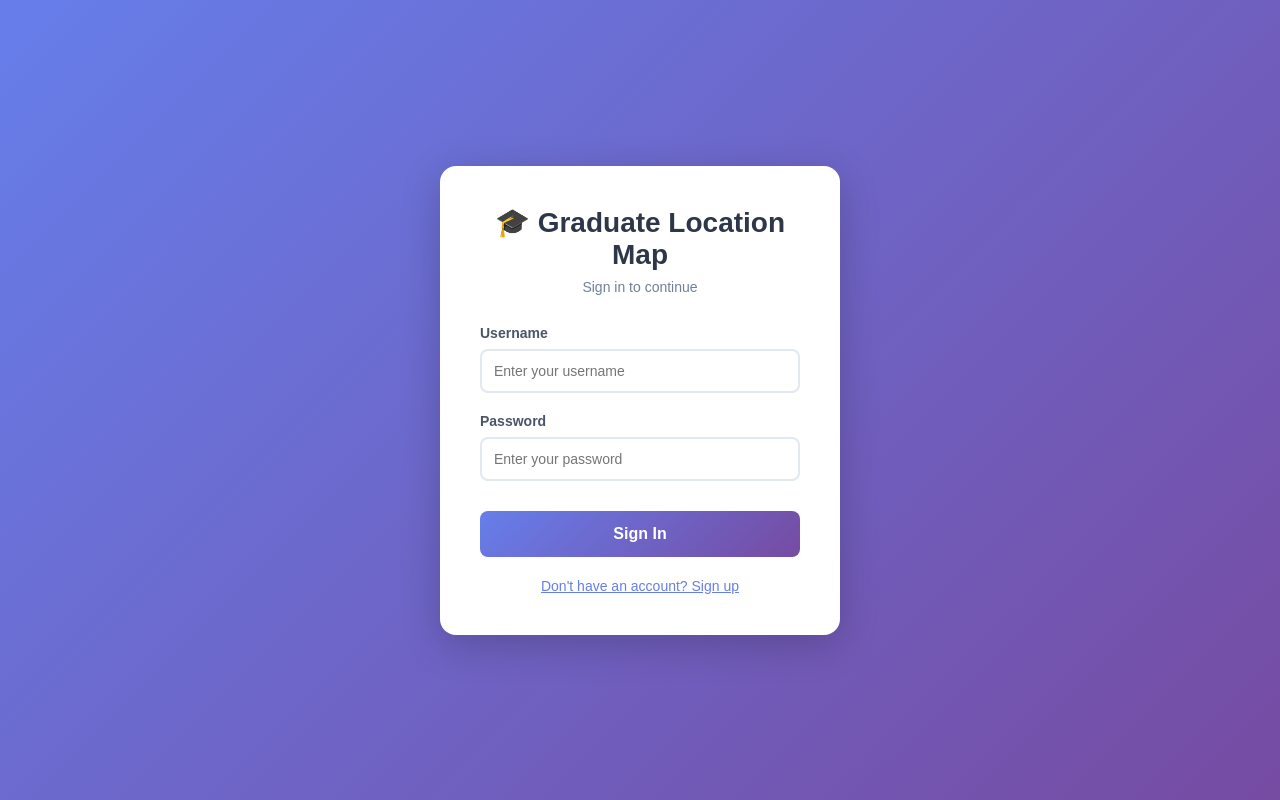
After one commit to Runook/166-proj1-3, a Flask app: template webserver/templates/login.html in a window 1280 px wide. The commit adds this page. Run offline with Flask 3, Linux system fonts and the light colour scheme; the template is opened without the code that fills it, so the values that code supplies are empty; parts of the project's set-up code (start-up, migrations or seed data) failed here and were passed over.

Commit message:
sign in and sign up

```diff
--- a/webserver/requirements.txt
+++ b/webserver/requirements.txt
@@ -2,3 +2,4 @@ Flask==3.1.2
 SQLAlchemy==2.0.43
 psycopg2-binary==2.9.10
 click==8.3.0
+werkzeug==3.1.2
--- a/webserver/server.py
+++ b/webserver/server.py
@@ -12,10 +12,14 @@ import os
 # accessible as a variable in index.html:
 from sqlalchemy import *
 from sqlalchemy.pool import NullPool
-from flask import Flask, request, render_template, g, redirect, Response, abort
+from flask import Flask, request, render_template, g, redirect, Response, abort, session
+from werkzeug.security import generate_password_hash, check_password_hash
 
 tmpl_dir = os.path.join(os.path.dirname(os.path.abspath(__file__)), 'templates')
 app = Flask(__name__, template_folder=tmpl_dir)
+
+# Secret key for session management (change this to a random string in production)
+app.secret_key = 'your-secret-key-change-this-in-production'
 
 
 #
@@ -43,20 +47,30 @@ DATABASEURI = f"postgresql://{DATABASE_USERNAME}:{DATABASE_PASSWRD}@{DATABASE_HO
 engine = create_engine(DATABASEURI, poolclass=NullPool)
 
 #
-# Example of running queries in your database
-# Note: Commented out since we're using existing database tables
+# Initialize user table if it doesn't exist
+# This creates a users table in the jc6292 schema for authentication
 #
-# with engine.connect() as conn:
-# 	create_table_command = """
-# 	CREATE TABLE IF NOT EXISTS test (
-# 		id serial,
-# 		name text
-# 	)
-# 	"""
-# 	res = conn.execute(text(create_table_command))
-# 	insert_table_command = """INSERT INTO test(name) VALUES ('grace hopper'), ('alan turing'), ('ada lovelace')"""
-# 	res = conn.execute(text(insert_table_command))
-# 	conn.commit()
+def init_user_table():
+	"""Create user table if it doesn't exist"""
+	try:
+		with engine.connect() as conn:
+			create_user_table = """
+			CREATE TABLE IF NOT EXISTS jc6292.app_user (
+				user_id SERIAL PRIMARY KEY,
+				username VARCHAR(50) UNIQUE NOT NULL,
+				email VARCHAR(100),
+				password_hash VARCHAR(255) NOT NULL,
+				created_at TIMESTAMP DEFAULT CURRENT_TIMESTAMP
+			)
+			"""
+			conn.execute(text(create_user_table))
+			conn.commit()
+			print("✅ User table initialized")
+	except Exception as e:
+		print(f"⚠️  User table initialization: {e}")
+
+# Initialize user table on startup
+init_user_table()
 
 
 @app.before_request
@@ -68,6 +82,11 @@ def before_request():
 
 	The variable g is globally accessible.
 	"""
+	# Don't connect to database for static files or login GET requests
+	if request.endpoint in ['static'] or (request.endpoint == 'login' and request.method == 'GET'):
+		g.conn = None
+		return
+
 	try:
 		g.conn = engine.connect()
 	except:
@@ -106,6 +125,10 @@ def index():
 	Main page - Graduate Location Map
 	Shows all graduates on a map with filtering options
 	"""
+	# Check if user is logged in
+	if 'username' not in session:
+		return redirect('/login')
+
 	# Get filter parameters
 	club_filter = request.args.get('club_id', '')
 	year_filter = request.args.get('year', '')
@@ -183,7 +206,8 @@ def index():
 	cursor.close()
 
 	context = dict(clubs=clubs, years=years, graduates=graduates,
-	               club_filter=club_filter, year_filter=year_filter)
+	               club_filter=club_filter, year_filter=year_filter,
+	               username=session.get('username'))
 	return render_template("index.html", **context)
 
 # Add student page - shows form
@@ -305,10 +329,103 @@ def another():
 	return render_template("another.html")
 
 
-@app.route('/login')
+# Login page - show login form
+@app.route('/login', methods=['GET'])
 def login():
-	abort(401)
-	this_is_never_executed()
+	"""Show login page"""
+	return render_template("login.html")
+
+
+# Login/Register - handle form submission
+@app.route('/login', methods=['POST'])
+def login_post():
+	"""Handle login or registration with database"""
+	username = request.form.get('username', '').strip()
+	password = request.form.get('password', '')
+	email = request.form.get('email', '').strip()
+	action = request.form.get('action', 'signin')
+
+	if not username or not password:
+		return render_template("login.html", error="Please enter username and password")
+
+	if g.conn is None:
+		return render_template("login.html", error="Database connection error. Please try again.")
+
+	try:
+		if action == 'signup':
+			# Registration: Validate inputs
+			if not email:
+				return render_template("login.html", error="Email is required for registration.")
+
+			# Check if username already exists
+			check_user_query = "SELECT user_id FROM jc6292.app_user WHERE username = :username"
+			cursor = g.conn.execute(text(check_user_query), {'username': username})
+			existing_user = cursor.fetchone()
+			cursor.close()
+
+			if existing_user:
+				return render_template("login.html", error="Username already exists. Please choose another one.")
+
+			# Check if email already exists
+			check_email_query = "SELECT user_id FROM jc6292.app_user WHERE email = :email"
+			cursor = g.conn.execute(text(check_email_query), {'email': email})
+			existing_email = cursor.fetchone()
+			cursor.close()
+
+			if existing_email:
+				return render_template("login.html", error="Email already registered. Please use a different email.")
+
+			# Hash password and insert new user
+			password_hash = generate_password_hash(password)
+			insert_user_query = """
+				INSERT INTO jc6292.app_user (username, email, password_hash)
+				VALUES (:username, :email, :password_hash)
+			"""
+			g.conn.execute(text(insert_user_query), {
+				'username': username,
+				'email': email,
+				'password_hash': password_hash
+			})
+			g.conn.commit()
+
+			# Auto-login after registration
+			session['username'] = username
+			if email:
+				session['email'] = email
+			return redirect('/')
+
+		else:  # signin
+			# Login: Verify username and password
+			user_query = "SELECT user_id, username, email, password_hash FROM jc6292.app_user WHERE username = :username"
+			cursor = g.conn.execute(text(user_query), {'username': username})
+			user = cursor.fetchone()
+			cursor.close()
+
+			if not user:
+				return render_template("login.html", error="Invalid username or password.")
+
+			# Verify password
+			if check_password_hash(user[3], password):  # user[3] is password_hash
+				session['username'] = user[1]  # user[1] is username
+				if user[2]:  # user[2] is email
+					session['email'] = user[2]
+				return redirect('/')
+			else:
+				return render_template("login.html", error="Invalid username or password.")
+
+	except Exception as e:
+		print(f"Error in login/register: {e}")
+		import traceback
+		traceback.print_exc()
+		return render_template("login.html", error="An error occurred. Please try again.")
+
+
+# Logout
+@app.route('/logout')
+def logout():
+	"""Logout user"""
+	session.pop('username', None)
+	return redirect('/login')
 
 
 if __name__ == "__main__":
--- a/webserver/templates/index.html
+++ b/webserver/templates/index.html
@@ -65,6 +65,10 @@
     </div>
 
     <div class="controls">
+        <div style="display: flex; align-items: center; gap: 10px;">
+            <span style="font-weight: 600;">👋 Welcome, {{username}}!</span>
+        </div>
+
         <form method="GET" action="/" style="display: flex; gap: 20px; align-items: center; flex: 1;">
             <div>
                 <label>🏛️ Club:</label>
@@ -91,6 +95,7 @@
 
         <a href="/add_club" class="btn btn-green">🏛️ Add Club</a>
         <a href="/add_student" class="btn btn-blue">👤 Add Student</a>
+        <a href="/logout" class="btn" style="background: rgba(255,255,255,0.2); color: #333; border: 1px solid #ddd;">Logout</a>
     </div>
 
     <div id="map"></div>
--- /dev/null
+++ b/webserver/templates/login.html
@@ -0,0 +1,186 @@
+<!DOCTYPE html>
+<html lang="en">
+<head>
+    <meta charset="UTF-8">
+    <meta name="viewport" content="width=device-width, initial-scale=1.0">
+    <title>Login - Graduate Location Map</title>
+    <style>
+        * {
+            margin: 0;
+            padding: 0;
+            box-sizing: border-box;
+        }
+
+        body {
+            font-family: Arial, sans-serif;
+            background: linear-gradient(135deg, #667eea 0%, #764ba2 100%);
+            min-height: 100vh;
+            display: flex;
+            align-items: center;
+            justify-content: center;
+        }
+
+        .login-container {
+            background: white;
+            border-radius: 16px;
+            box-shadow: 0 10px 40px rgba(0, 0, 0, 0.2);
+            width: 90%;
+            max-width: 400px;
+            padding: 40px;
+        }
+
+        .login-header {
+            text-align: center;
+            margin-bottom: 30px;
+        }
+
+        .login-header h1 {
+            font-size: 28px;
+            color: #2d3748;
+            margin-bottom: 8px;
+        }
+
+        .login-header p {
+            color: #718096;
+            font-size: 14px;
+        }
+
+        .form-group {
+            margin-bottom: 20px;
+        }
+
+        label {
+            display: block;
+            margin-bottom: 8px;
+            font-weight: 600;
+            font-size: 14px;
+            color: #4a5568;
+        }
+
+        input {
+            width: 100%;
+            padding: 12px;
+            border: 2px solid #e2e8f0;
+            border-radius: 8px;
+            font-size: 14px;
+        }
+
+        input:focus {
+            outline: none;
+            border-color: #667eea;
+            box-shadow: 0 0 0 3px rgba(102, 126, 234, 0.1);
+        }
+
+        .login-button {
+            width: 100%;
+            padding: 14px;
+            background: linear-gradient(135deg, #667eea 0%, #764ba2 100%);
+            color: white;
+            border: none;
+            border-radius: 8px;
+            font-size: 16px;
+            font-weight: 600;
+            cursor: pointer;
+            margin-top: 10px;
+        }
+
+        .login-button:hover {
+            opacity: 0.9;
+            transform: translateY(-2px);
+        }
+
+        .error-message {
+            background: #fed7d7;
+            color: #c53030;
+            padding: 12px;
+            border-radius: 8px;
+            font-size: 14px;
+            margin-bottom: 20px;
+            border-left: 4px solid #c53030;
+        }
+
+        .demo-hint {
+            margin-top: 20px;
+            text-align: center;
+            padding: 12px;
+            background: #edf2f7;
+            border-radius: 8px;
+            font-size: 12px;
+            color: #4a5568;
+        }
+    </style>
+</head>
+<body>
+    <div class="login-container">
+        <div class="login-header">
+            <h1>🎓 Graduate Location Map</h1>
+            <p id="subtitle">Sign in to continue</p>
+        </div>
+
+        {% if error %}
+        <div class="error-message">{{ error }}</div>
+        {% endif %}
+
+        <form method="POST" action="/login" id="authForm">
+            <div class="form-group" id="emailGroup" style="display: none;">
+                <label for="email">Email</label>
+                <input type="email" id="email" name="email" placeholder="Enter your email">
+            </div>
+
+            <div class="form-group">
+                <label for="username">Username</label>
+                <input type="text" id="username" name="username" required placeholder="Enter your username">
+            </div>
+
+            <div class="form-group">
+                <label for="password">Password</label>
+                <input type="password" id="password" name="password" required placeholder="Enter your password">
+            </div>
+
+            <input type="hidden" name="action" id="actionInput" value="signin">
+            <button type="submit" class="login-button" id="submitBtn">Sign In</button>
+        </form>
+
+        <div style="text-align: center; margin-top: 20px;">
+            <button onclick="toggleMode()" style="background: none; border: none; color: #667eea; text-decoration: underline; cursor: pointer; font-size: 14px;" id="toggleBtn">
+                Don't have an account? Sign up
+            </button>
+        </div>
+
+        <div class="demo-hint" id="demoHint" style="display: none;">
+            💡 Demo mode: Any username and password will work
+        </div>
+    </div>
+
+    <script>
+        let isSignIn = true;
+
+        function toggleMode() {
+            isSignIn = !isSignIn;
+            const subtitle = document.getElementById('subtitle');
+            const submitBtn = document.getElementById('submitBtn');
+            const toggleBtn = document.getElementById('toggleBtn');
+            const emailGroup = document.getElementById('emailGroup');
+            const actionInput = document.getElementById('actionInput');
+
+            const emailInput = document.getElementById('email');
+
+            if (isSignIn) {
+                subtitle.textContent = 'Sign in to continue';
+                submitBtn.textContent = 'Sign In';
+                toggleBtn.textContent = "Don't have an account? Sign up";
+                emailGroup.style.display = 'none';
+                emailInput.removeAttribute('required');
+                actionInput.value = 'signin';
+            } else {
+                subtitle.textContent = 'Create your account';
+                submitBtn.textContent = 'Sign Up';
+                toggleBtn.textContent = 'Already have an account? Sign in';
+                emailGroup.style.display = 'block';
+                emailInput.setAttribute('required', 'required');
+                actionInput.value = 'signup';
+            }
+        }
+    </script>
+</body>
+</html>
```
